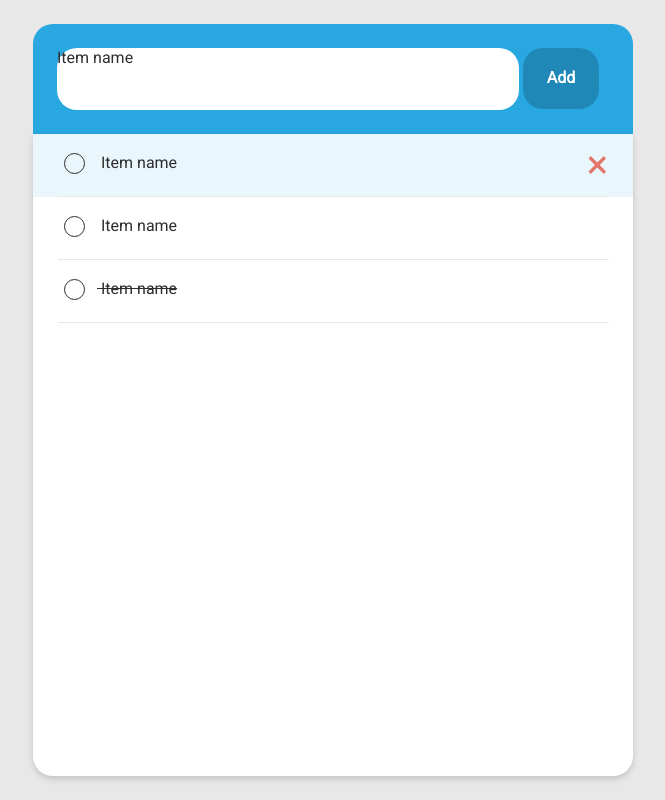
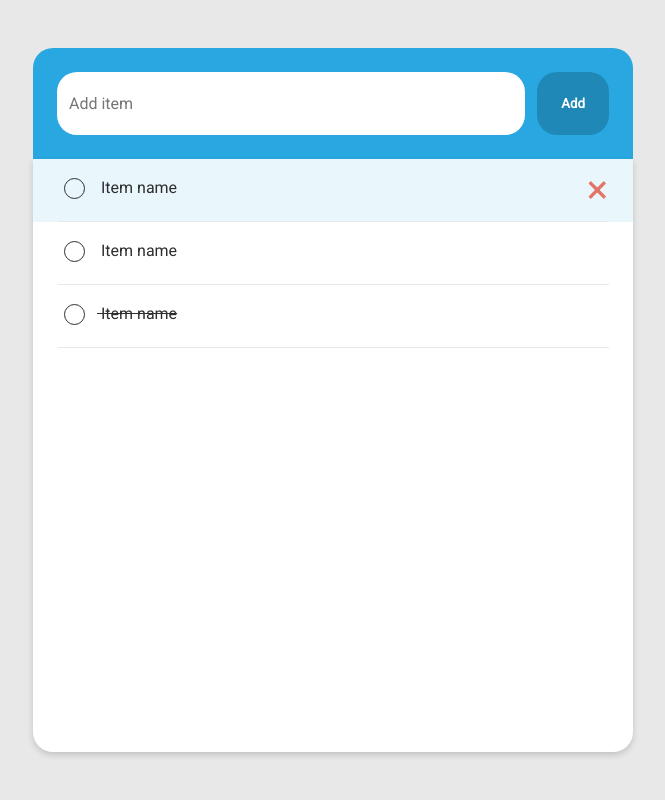
Before and after one commit to Cesniux/to-do-app, a plain HTML site: page index.html in a window 1280 px wide. Shown: the whole page, without its empty margins (307-972 px from the left). Drawn offline with Linux system fonts and the light colour scheme.

Commit message:
Redoing - button & input

```diff
--- a/index.html
+++ b/index.html
@@ -10,11 +10,8 @@
     <div class="app">
       <!--Elements in the top part of the app-->
       <header class="header">
-        <div class="input-window">
-          <div class="input-text"><span>Item name</span>
-          </div>
-        </div>
-        <div class="add"><span>Add</span></div>
+      <input class="input-text" type="text" placeholder="Add item">
+        <button class="add">Add</button>
       </header>
 
       <!-- Elements of the list-->
--- a/style.css
+++ b/style.css
@@ -17,29 +17,27 @@ body {
   width: 600px;
   min-height: 400px;
   height: 100vh;
-  padding: 24px 0;
+  padding: 48px 0;
 }
 /* The top part of the app (in blue) */
 .header {
   position: relative;
   padding: 24px;
+  display: flex;
   flex-grow: 0;
   background-color: #28A7E0;
   border-radius: 20px 20px 0px 0px;
 }
 
-/* Text input window box */
-.input-window {
-  display: inline-block;
+.input-text {
+  border-radius: 20px;
+  background-color: #FFFFFF;
   position: relative;
-  width: 462px;
-  height: 62px;
-  background-color: #FFFFFF;
-  border-radius: 20px;
-}
-
-.input-text {
-  position: relative;
+  flex-grow: 1;
+  border: 0;
+  font-size: 1rem;
+  padding: 12px;
+  margin-right: 12px;
   width: 100px;
   color: #2E2E2E;
 }
@@ -48,17 +46,11 @@ body {
 .add {
   display: inline-block;
   position: relative;
-  width: 76px;
-  height: 61px;
   background-color: #1F88B7;
   border-radius: 20px;
+  padding: 24px;
+  border: 0;
   text-align: center;
-}
-
-/* Styling the 'add' button text */
-.add span {
-  position: relative;
-  top: 20px;
   font-weight: bold;
   color: #FFFFFF;
 }
```
